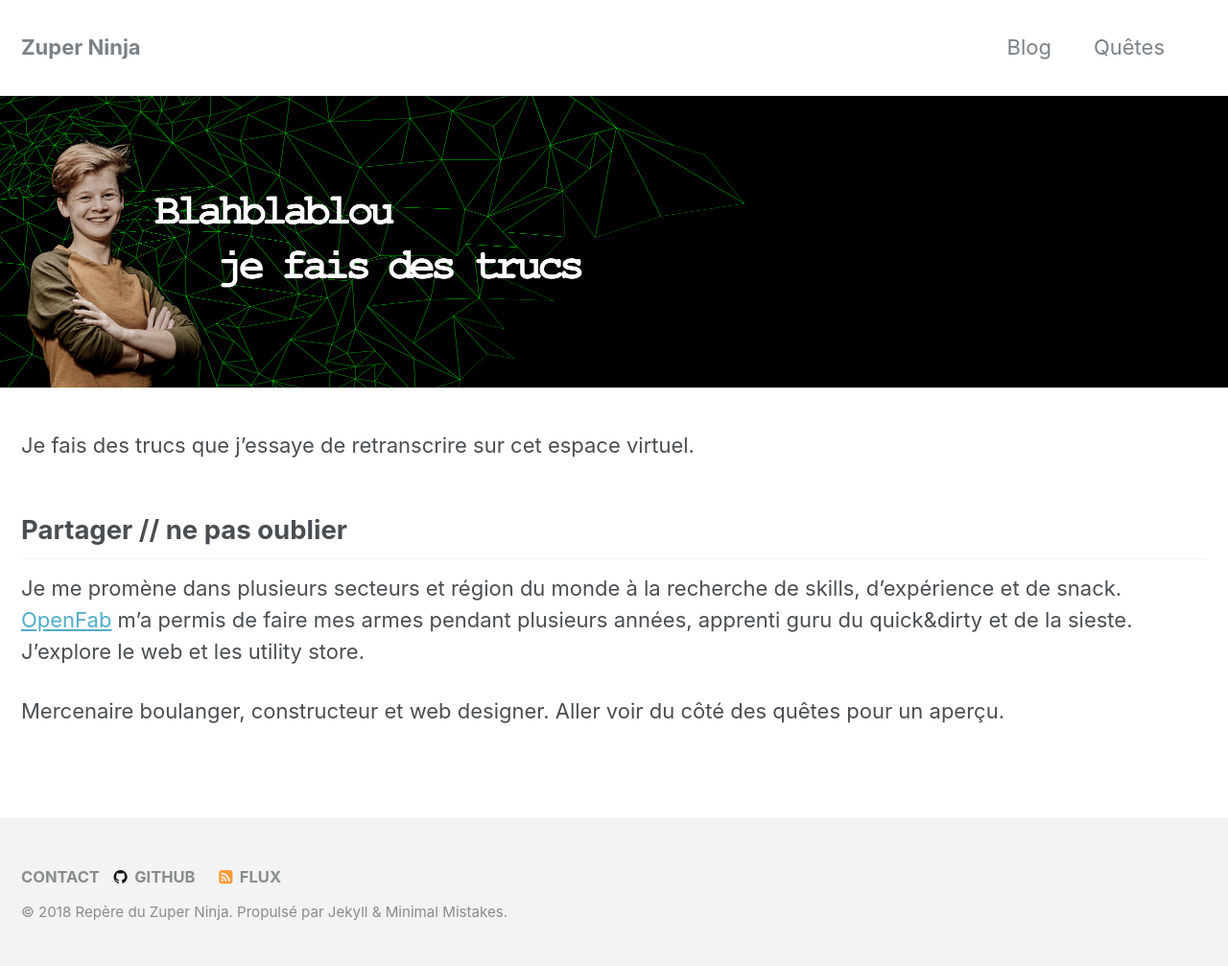
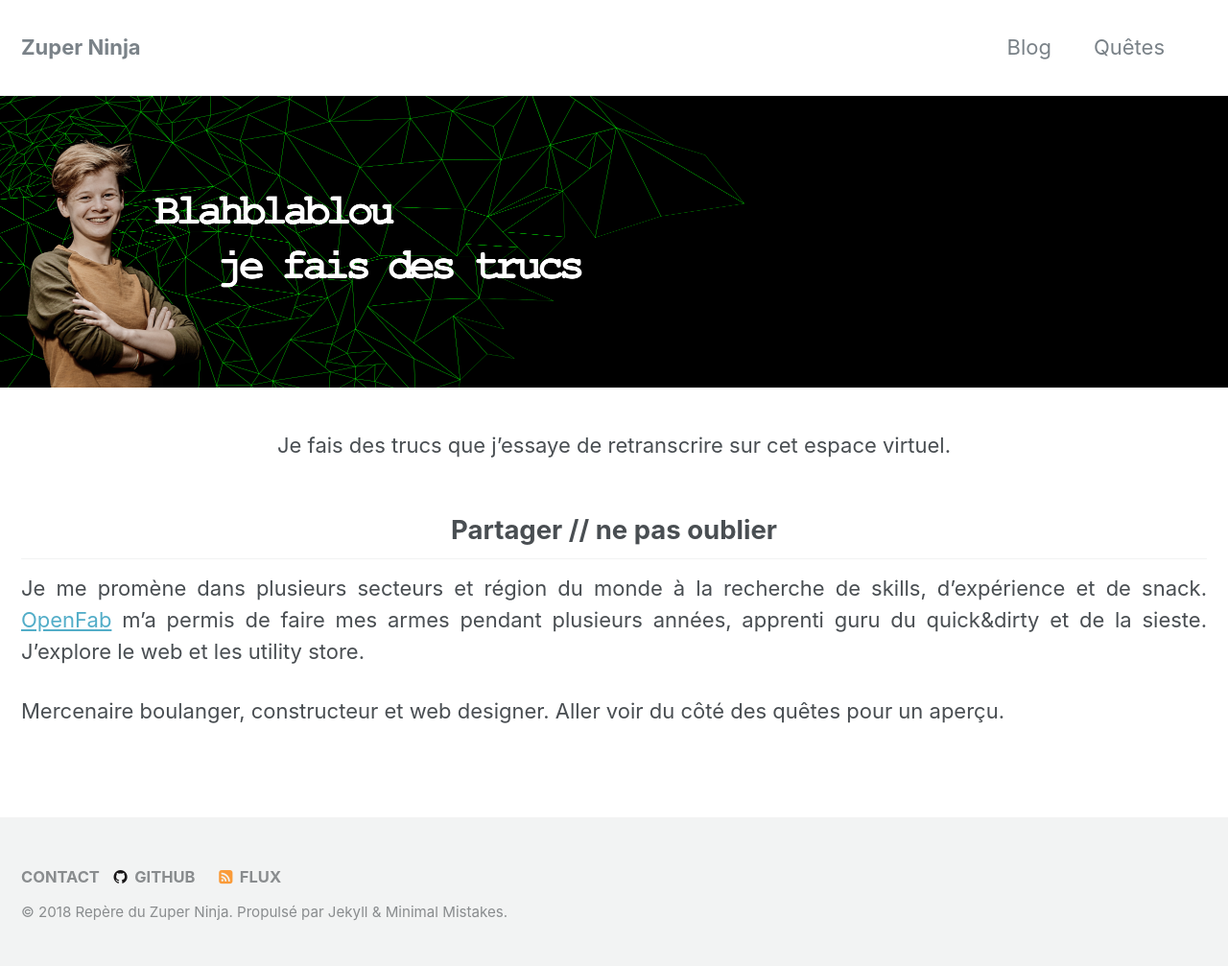
Before and after one commit to zuperninja/zuperninja.github.io, a Jekyll site: the page built from index.md, in a window 1280 px wide. Shown: the whole page at 96% size. Built offline with Jekyll 4.4.1, drawn with Linux system fonts in a browser that asks for light colours.

Commit message:
Update index.md

```diff
--- a/index.md
+++ b/index.md
@@ -10,10 +10,14 @@ header:
 ---
 
 Je fais des trucs que j'essaye de retranscrire sur cet espace virtuel.
+{: .text-center}
 
 ## Partager // ne pas oublier
+{: .text-center}
 
 Je me promène dans plusieurs secteurs et région du monde à la recherche de skills, d'expérience et de snack.
 [OpenFab](http://openfab.be) m'a permis de faire mes armes pendant plusieurs années, apprenti guru du quick&dirty et de la sieste. J'explore le web et les utility store.
+{: .text-justify}
 
 Mercenaire boulanger, constructeur et web designer. Aller voir du côté des quêtes pour un aperçu.
+{: .text-justify}
```
